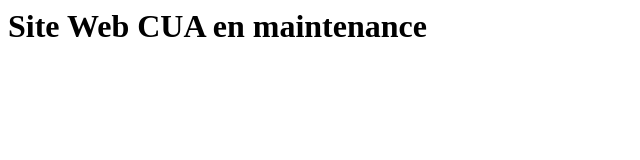
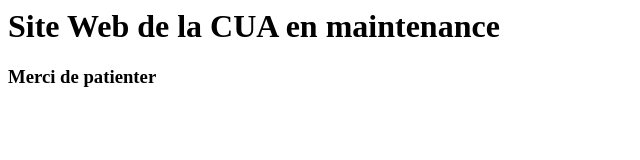
Before and after one commit to ddnsi/siteWeb, a plain HTML site: page index.html in a window 1280 px wide. Shown: the whole page, without its empty margins (0-640 px from the left). Drawn offline with Linux system fonts and the light colour scheme.

Commit message:
Update index.html

```diff
--- a/index.html
+++ b/index.html
@@ -1 +1,2 @@
-<h1>Site Web CUA en maintenance</h1>
+<h1>Site Web de la CUA en maintenance</h1>
+<h3> Merci de patienter </h3>
```
